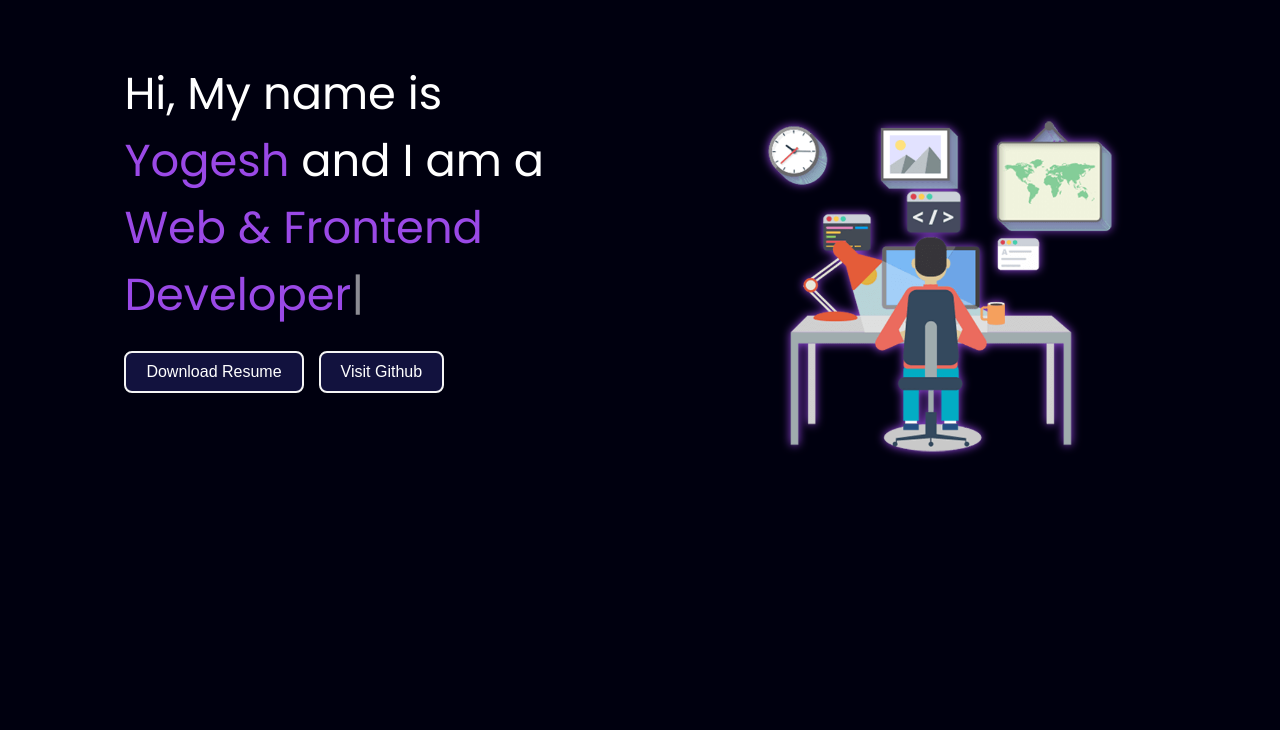
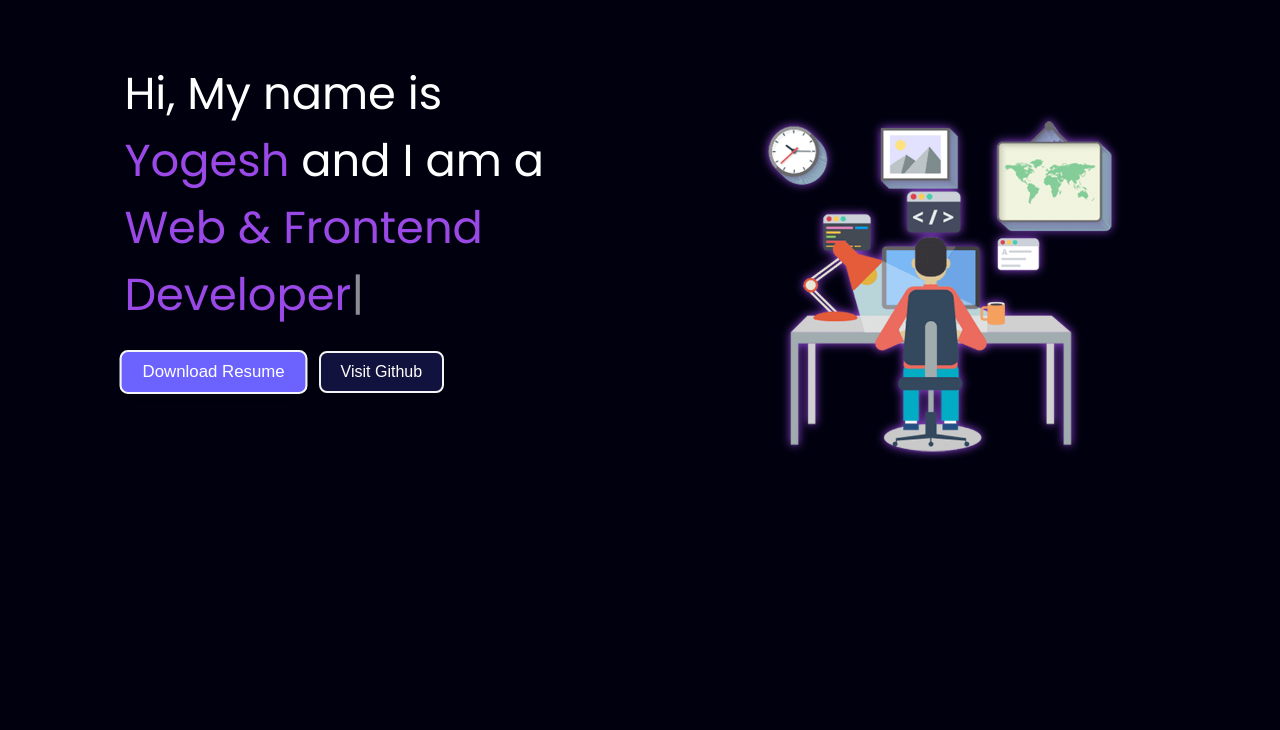
Before and after one commit to Yogesh0421/Portfolio-website, a plain HTML site: page index.html in a window 1280 px wide. In both pictures the pointer is over the button "Download Resume". Shown: the part 70-800 px from the top of the page. Drawn offline with nearby package versions, Linux system fonts and the light colour scheme.

Commit message:
hover effect added

```diff
--- a/style.css
+++ b/style.css
@@ -135,6 +135,13 @@ main {
     border-radius: 8px;
     cursor: pointer;
 }
+
+
+.buttons a .btn:hover {
+    transform: scale(1.05);
+    background-color: #6c63ff;
+    box-shadow: 0 4px 20px rgba(0, 0, 0, 0.2);
+  }
 
 
 #home .rightSection img {
```
